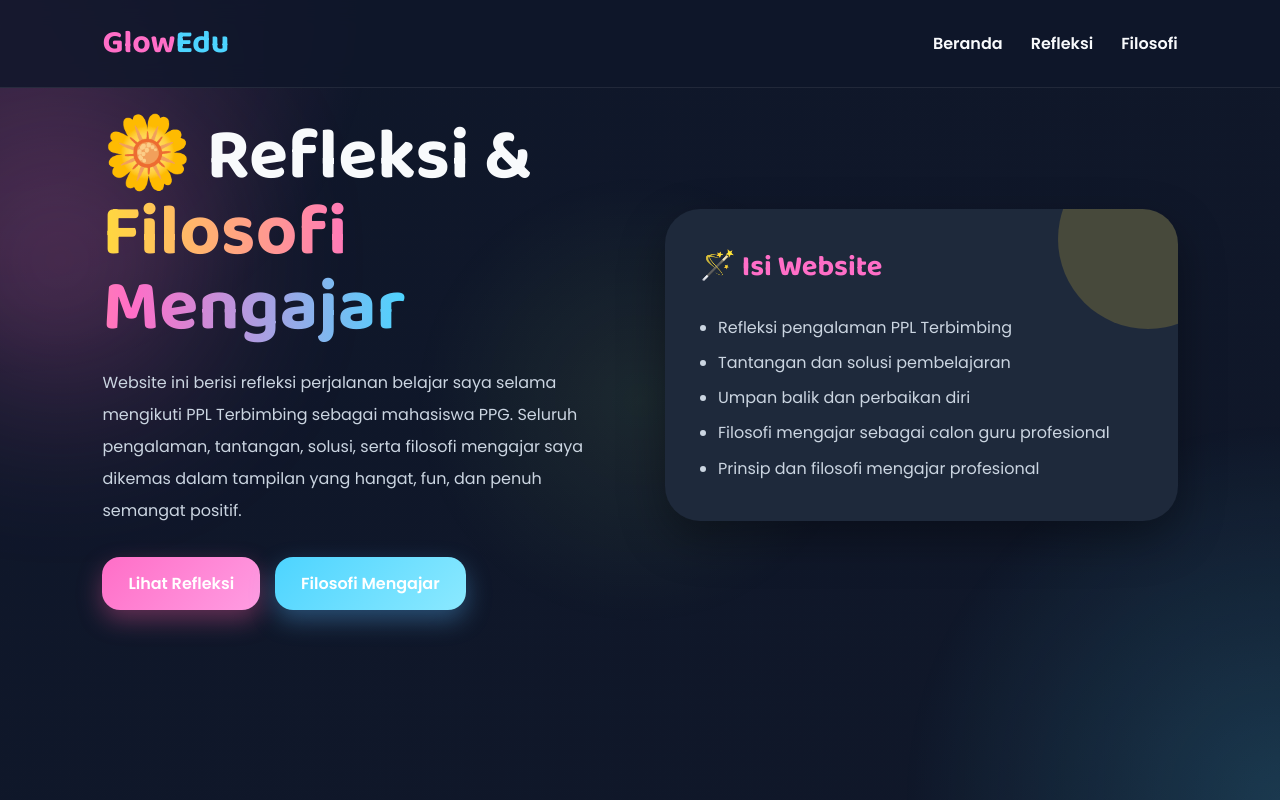
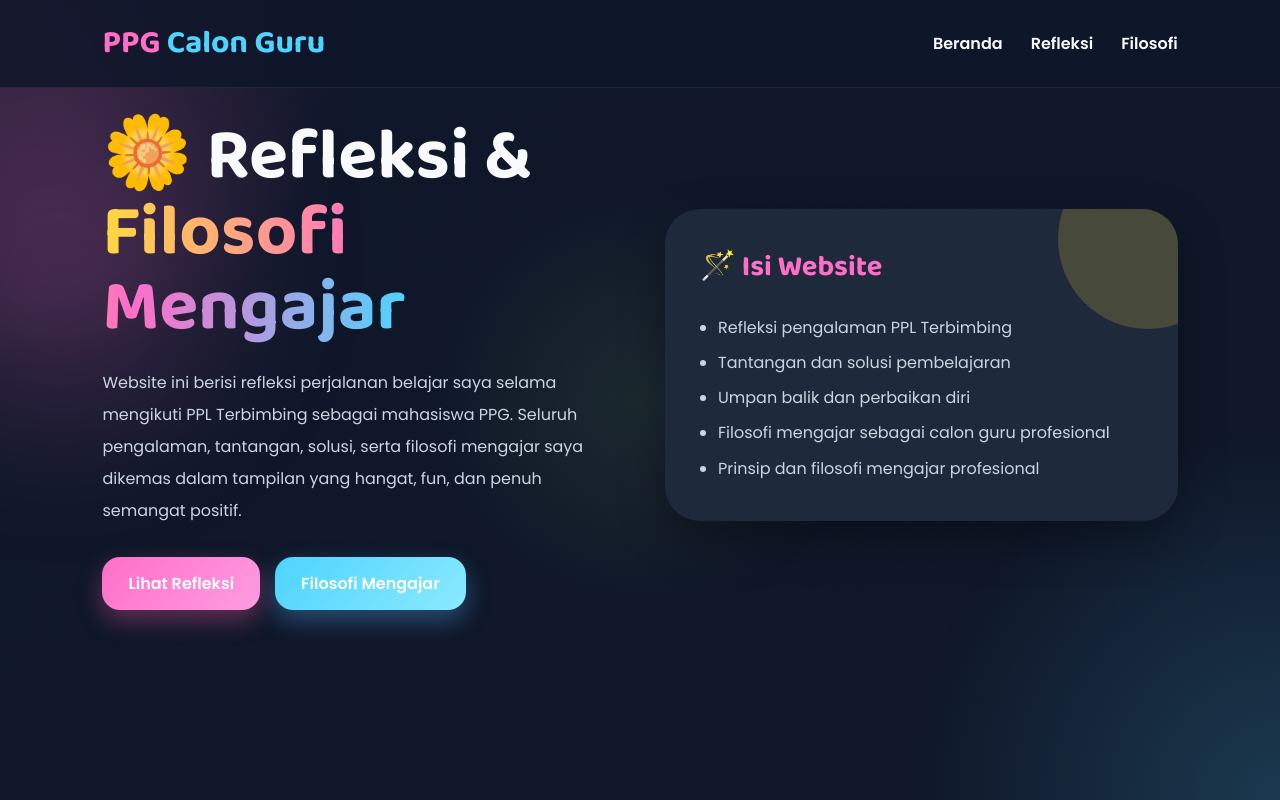
Before and after one commit to portofolio-digital-ppg-umpo2026/2-Hana-Mufidatul-Mukaromah, a plain HTML site: page index.html in a window 1280 px wide. Shown: the top 800 px of the page. Drawn offline with nearby package versions, Linux system fonts and the light colour scheme.

Commit message:
Update index.html

```diff
--- a/index.html
+++ b/index.html
@@ -445,7 +445,7 @@ font-size:2.2rem;
 <div class="blob blob2"></div>
 
 <nav>
-<div class="logo">Glow<span>Edu</span></div>
+<div class="logo">PPG<span> Calon Guru</span></div>
 
 <ul class="nav-links" id="navLinks">
 <li><a href="#beranda">Beranda</a></li>
```
